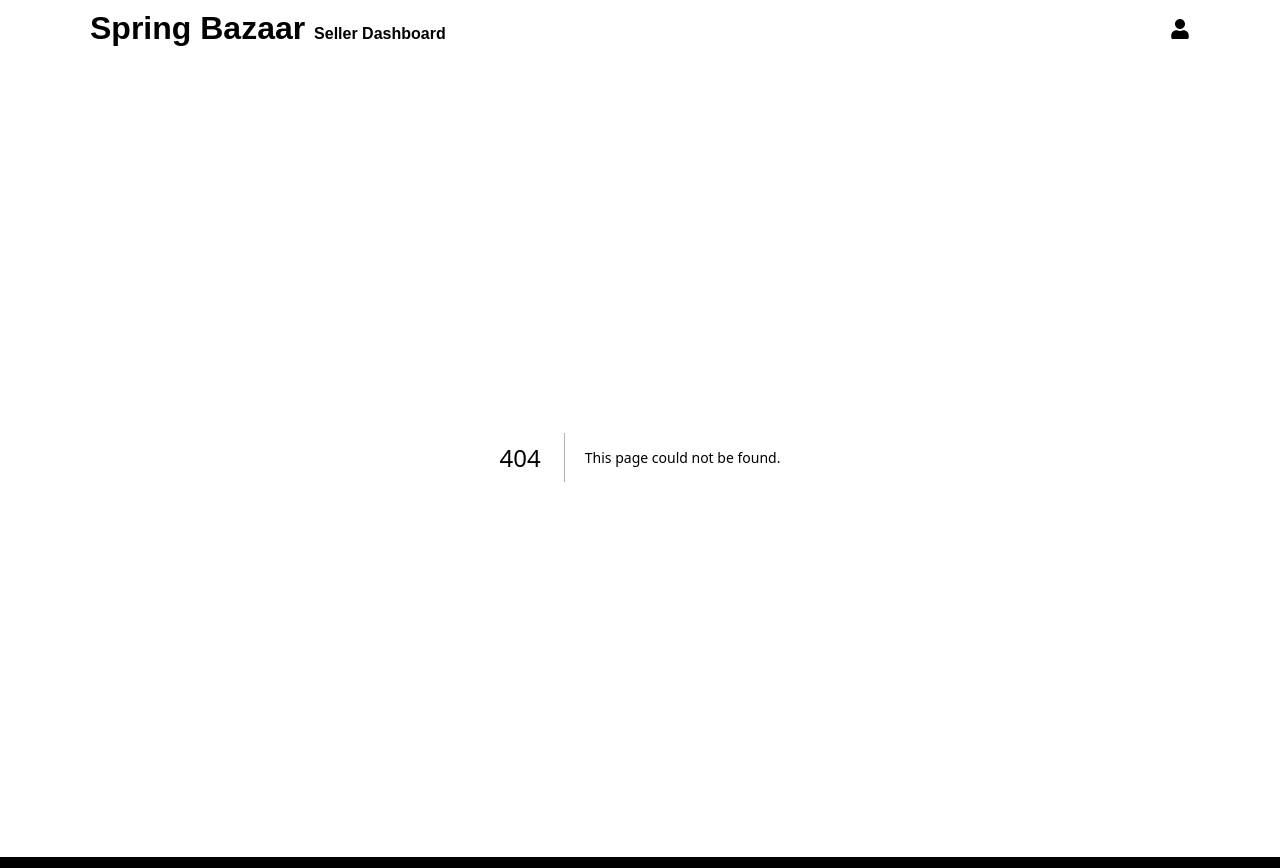
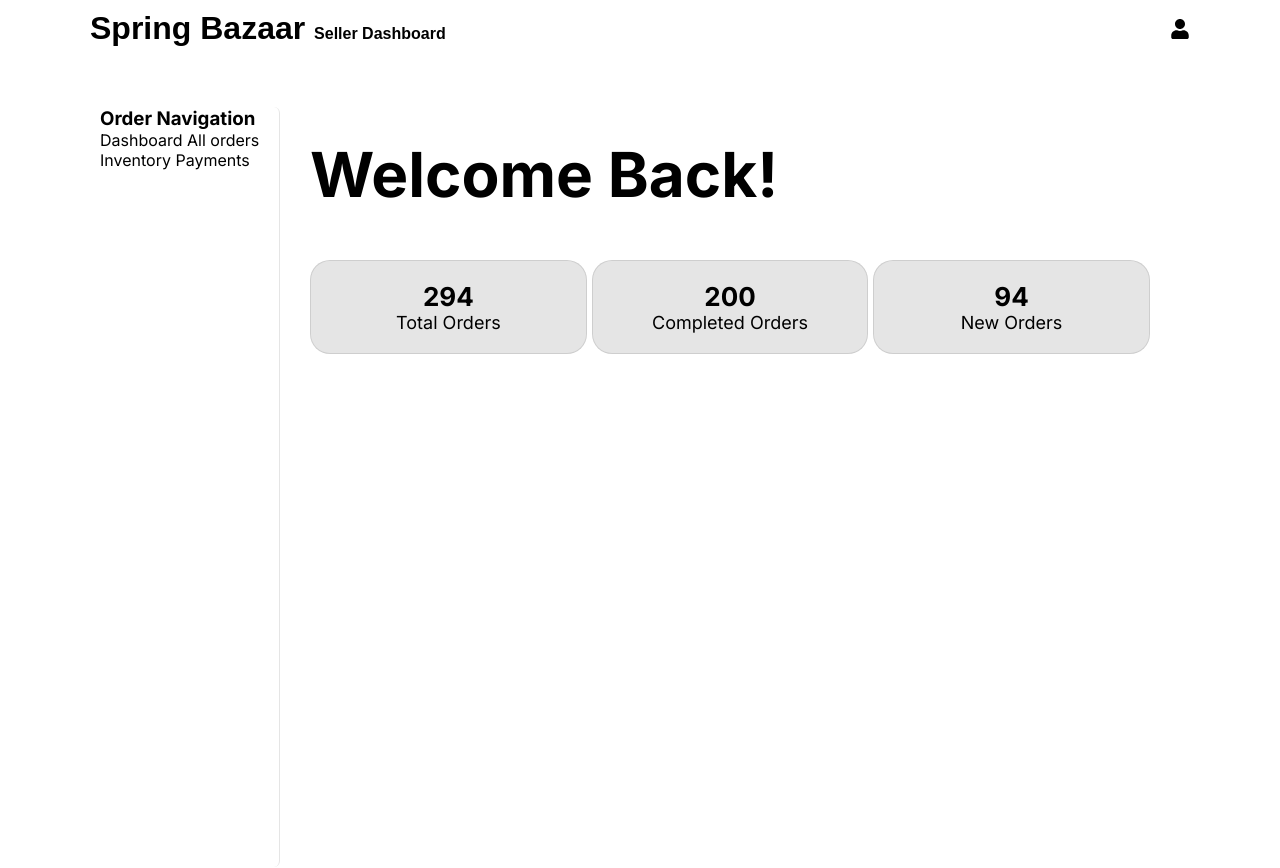
Before and after one commit to Rishabhraghwendra18/spring-bazaar, a Next.js app in the folder seller-dashboard/: page /dashboard in a window 1280 px wide. Before the commit this address had no page. Shown: the top 868 px of the page. Built offline with nearby package versions, Linux system fonts and the light colour scheme; a web font is replaced by a local one.

Commit message:
seller dashobard's dashboard done

```diff
--- /dev/null
+++ b/seller-dashboard/src/app/dashboard/page.css
@@ -0,0 +1,13 @@
+.dashbaord-container{
+    height: 95vh;
+    padding: 50px 100px;
+    display: grid;
+    grid-template-columns: 0.2fr 1fr;
+}
+.side-bar{
+    border-right: 1px solid rgba(0, 0, 0, 0.1);
+    border-radius: 6px;
+}
+.order-management-container{
+    padding: 30px;
+}
--- /dev/null
+++ b/seller-dashboard/src/app/dashboard/page.js
@@ -0,0 +1,22 @@
+import React from 'react'
+import "./page.css";
+import OrdersAnalytics from '@/components/OrdersAnalytics';
+
+function Dashboard() {
+  return (
+    <div className='dashbaord-container'>
+        <div className='side-bar'>
+            <h3>Order Navigation</h3>
+            Dashboard
+            All orders
+            Inventory
+            Payments
+        </div>
+        <div className='order-management-container'>
+            <OrdersAnalytics/>
+        </div>
+    </div>
+  )
+}
+
+export default Dashboard;
--- /dev/null
+++ b/seller-dashboard/src/components/OrdersAnalytics/index.css
@@ -0,0 +1,27 @@
+.order-analytics-container > h1{
+    font-size: 62px;
+}
+.order-analytics-container{
+    display: flex;
+    flex-direction: column;
+    gap: 3rem;
+}
+.analytics{
+    display: flex;
+    flex-direction: row;
+    gap: 0.3rem;
+    flex-wrap: wrap;
+}
+.analytics-card{
+    display: flex;
+    flex-direction: column;
+    justify-content: center;
+    align-items: center;
+    background-color: rgba(0, 0, 0, 0.1);
+}
+.analytics-card > h3{
+    font-size: 26px;
+}
+.analytics-card >span{
+    font-size: 18px;
+}
--- /dev/null
+++ b/seller-dashboard/src/components/OrdersAnalytics/index.js
@@ -0,0 +1,27 @@
+import React from "react";
+import Card from "../Card";
+import "./index.css";
+
+function OrdersAnalytics() {
+  return (
+    <div className="order-analytics-container">
+      <h1>Welcome Back!</h1>
+      <div className="analytics">
+        <Card className={"analytics-card"}>
+            <h3>294</h3>
+            <span>Total Orders</span>
+        </Card>
+        <Card className={"analytics-card"}>
+            <h3>200</h3>
+            <span>Completed Orders</span>
+        </Card>
+        <Card className={"analytics-card"}>
+            <h3>94</h3>
+            <span>New Orders</span>
+        </Card>
+      </div>
+    </div>
+  );
+}
+
+export default OrdersAnalytics;
```
